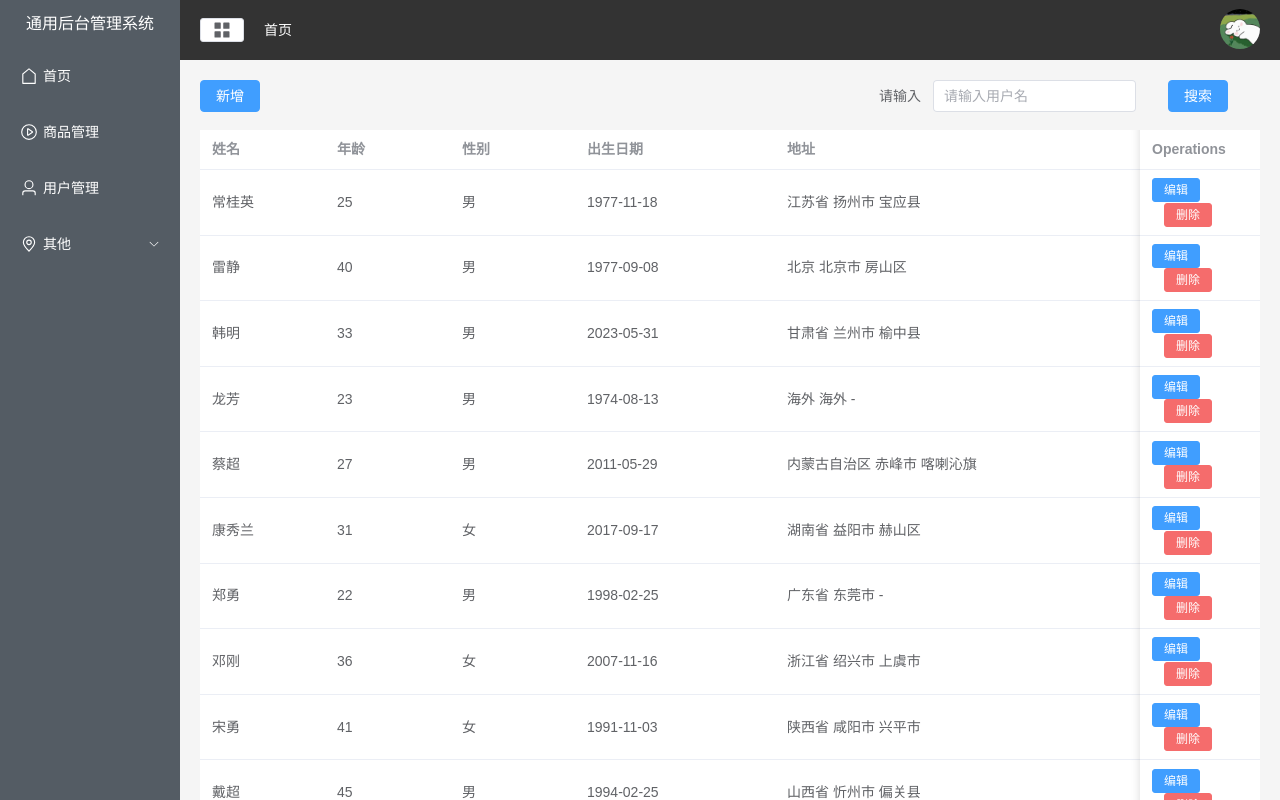
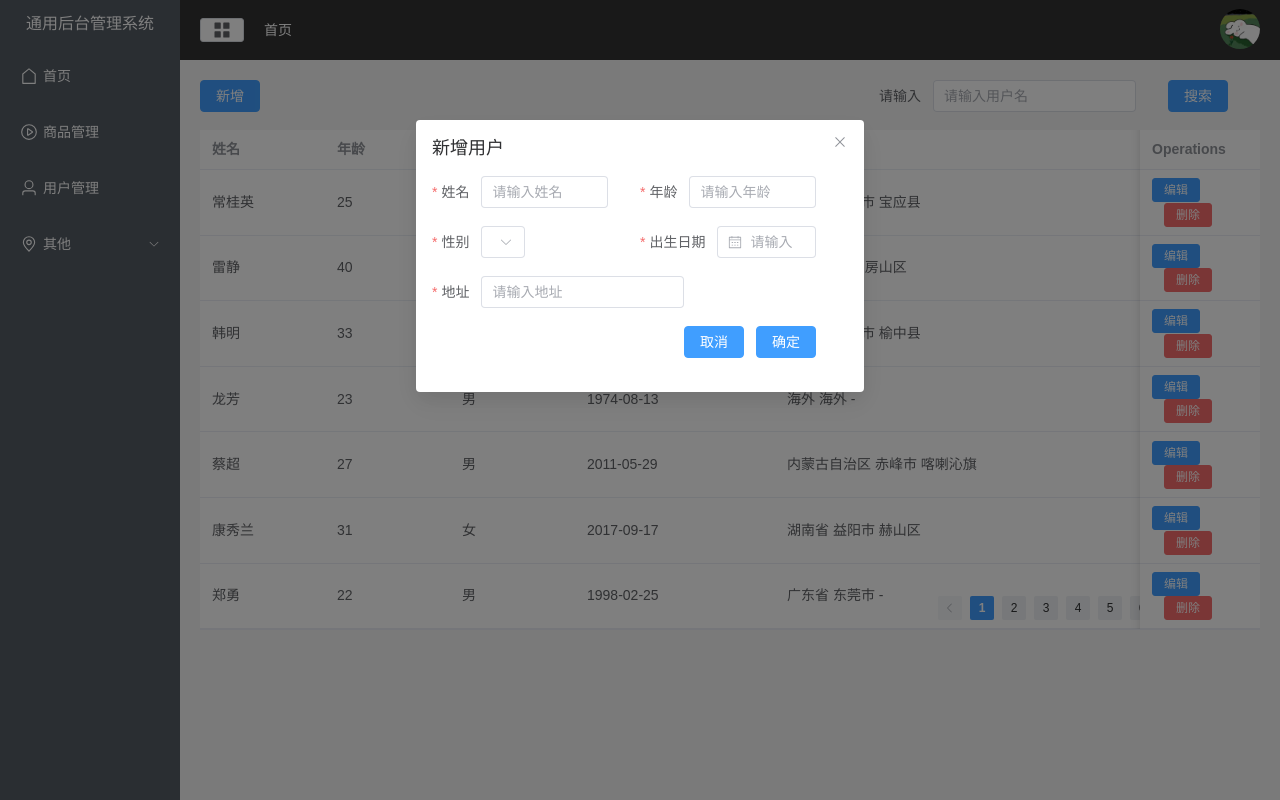
Before and after one commit to dodolindas/vue3-general-manage, a Vue app in the folder my-vue-app/: page /#/user in a window 1280 px wide. Built offline with nearby package versions, Linux system fonts and the light colour scheme.

Commit message:
对删除、新增用户进行实现

```diff
--- a/my-vue-app/src/api/api.js
+++ b/my-vue-app/src/api/api.js
@@ -27,11 +27,20 @@
       //   mock: true,
     });
   },
-  getUserData() {
+  getUserData(data) {
     return request({
       url: "user/getUserData",
       method: "get",
       //   mock: true,
+      data,
+    });
+  },
+  deleteUser(data) {
+    return request({
+      url: "user/deleteUser",
+      method: "get",
+      //   mock: true,
+      data,
     });
   },
 };
--- a/my-vue-app/src/api/mock.js
+++ b/my-vue-app/src/api/mock.js
@@ -8,3 +8,4 @@
 Mock.mock(/home\/getCountData/, "get", homeApi.getCountData);
 Mock.mock(/home\/getChartData/, "get", homeApi.getChartData);
 Mock.mock(/user\/getUserData/, "get", userApi.getUserList);
+Mock.mock(/user\/deleteUser/, "get", userApi.deleteUser);
--- a/my-vue-app/src/api/mockData/user.js
+++ b/my-vue-app/src/api/mockData/user.js
@@ -60,4 +60,25 @@
       },
     };
   },
+  /**
+   * 删除用户
+   * @param id
+   * @return {*}
+   */
+  deleteUser: (config) => {
+    const { id } = param2Obj(config.url);
+
+    if (!id) {
+      return {
+        code: -999,
+        message: "参数不正确",
+      };
+    } else {
+      List = List.filter((u) => u.id !== id);
+      return {
+        code: 200,
+        message: "删除成功",
+      };
+    }
+  },
 };
--- a/my-vue-app/src/views/User.vue
+++ b/my-vue-app/src/views/User.vue
@@ -1,5 +1,7 @@
 <script setup>
 import { ref, getCurrentInstance, onMounted, reactive } from "vue";
+import { ElMessage, ElMessageBox } from "element-plus";
+
 const handleClick = () => {
   console.log("click");
 };
@@ -7,13 +9,14 @@
 const tableData = ref([]);
 const { proxy } = getCurrentInstance();
 const getUserData = async () => {
-  let data = await proxy.$api.getUserData();
-  // console.log(data);
+  let data = await proxy.$api.getUserData(config);
   tableData.value = data.list.map((item) => ({
     ...item,
     sexLabel: item.sex === 1 ? "男" : "女",
   }));
+  config.total = data.count;
 };
+
 const tableLabel = reactive([
   {
     prop: "name",
@@ -38,20 +41,75 @@
     width: 400,
   },
 ]);
+
+const fromInline = reactive({
+  keyWord: "",
+});
+const config = reactive({
+  name: "",
+  total: 0,
+  page: 1,
+});
+
+const handleSearch = () => {
+  config.name = fromInline.keyWord;
+  getUserData();
+};
+const handleChange = (page) => {
+  config.page = page;
+  getUserData();
+};
+const handleDelete = (val) => {
+  // proxy.$api.
+  ElMessageBox.confirm("你确定要删除吗？").then(async () => {
+    await proxy.$api.deleteUser({ id: val.id });
+    ElMessage({
+      showClose: true,
+      message: "删除成功",
+      type: "success",
+    });
+    getUserData();
+  });
+};
+const action = ref("add");
+const dialogVisible = ref(true);
+const formUser = reactive({});
+//表单校验规则
+const rules = reactive({
+  name: [{ required: true, message: "姓名是必填项", trigger: "blur" }],
+  age: [
+    { required: true, message: "年龄是必填项", trigger: "blur" },
+    { type: "number", message: "年龄必须是数字" },
+  ],
+  sex: [{ required: true, message: "性别是必选项", trigger: "change" }],
+  birth: [{ required: true, message: "出生日期是必选项" }],
+  addr: [{ required: true, message: "地址是必填项" }],
+});
+const handleClose = () => {
+  //获取表单重置表单
+  dialogVisible.value = false;
+};
+const handleCancel = () => {
+  dialogVisible.value = false;
+};
 onMounted(() => {
   getUserData();
+  handleSearch();
 });
 </script>
 
 <template>
   <div class="user-header">
     <el-button type="primary">新增</el-button>
-    <el-form :inline="true">
+    <el-form :inline="true" :model="fromInline">
       <el-form-item label="请输入">
-        <el-input placeholder="请输入用户名"></el-input>
+        <el-input
+          placeholder="请输入用户名"
+          v-model="fromInline.keyWord"
+        ></el-input>
       </el-form-item>
       <el-form-item>
-        <el-button type="primary">搜索</el-button>
+        <el-button type="primary" @click="handleSearch">搜索</el-button>
       </el-form-item>
     </el-form>
   </div>
@@ -65,15 +123,80 @@
         :label="item.label"
       />
       <el-table-column fixed="right" label="Operations" min-width="120">
-        <template #default>
+        <template #="scope">
           <el-button type="primary" size="small" @click="handleClick">
             编辑
           </el-button>
-          <el-button type="danger" size="small">删除</el-button>
+          <el-button type="danger" size="small" @click="handleDelete(scope.row)"
+            >删除</el-button
+          >
         </template>
       </el-table-column>
     </el-table>
+    <el-pagination
+      class="pager"
+      background
+      layout="prev, pager, next"
+      size="small"
+      :total="config.total"
+      @current-change="handleChange"
+    />
   </div>
+  <el-dialog
+    v-model="dialogVisible"
+    :title="action == 'add' ? '新增用户' : '编辑用户'"
+    width="35%"
+    :before-close="handleClose"
+  >
+    <!--需要注意的是设置了:inline="true"，
+		会对el-select的样式造成影响，我们通过给他设置一个class=select-clearn
+		在css进行处理-->
+    <el-form :inline="true" :model="formUser" :rules="rules" ref="userForm">
+      <el-row>
+        <el-col :span="12">
+          <el-form-item label="姓名" prop="name">
+            <el-input v-model="formUser.name" placeholder="请输入姓名" />
+          </el-form-item>
+        </el-col>
+        <el-col :span="12">
+          <el-form-item label="年龄" prop="age">
+            <el-input v-model.number="formUser.age" placeholder="请输入年龄" />
+          </el-form-item>
+        </el-col>
+      </el-row>
+      <el-row>
+        <el-col :span="12">
+          <el-form-item class="select-clearn" label="性别" prop="sex">
+            <el-select v-model="formUser.sex" placeholder="请选择">
+              <el-option label="男" value="1" />
+              <el-option label="女" value="0" />
+            </el-select>
+          </el-form-item>
+        </el-col>
+        <el-col :span="12">
+          <el-form-item label="出生日期" prop="birth">
+            <el-date-picker
+              v-model="formUser.birth"
+              type="date"
+              placeholder="请输入"
+              style="width: 100%"
+            />
+          </el-form-item>
+        </el-col>
+      </el-row>
+      <el-row>
+        <el-form-item label="地址" prop="addr">
+          <el-input v-model="formUser.addr" placeholder="请输入地址" />
+        </el-form-item>
+      </el-row>
+      <el-row style="justify-content: flex-end">
+        <el-form-item>
+          <el-button type="primary" @click="handleCancel">取消</el-button>
+          <el-button type="primary" @click="onSubmit">确定</el-button>
+        </el-form-item>
+      </el-row>
+    </el-form>
+  </el-dialog>
 </template>
 
 <style scoped lang="less">
@@ -81,4 +204,20 @@
   display: flex;
   justify-content: space-between;
 }
+.table {
+  position: relative;
+  height: 520px;
+  .pager {
+    position: absolute;
+    right: 10px;
+    bottom: 30px;
+  }
+  .el-table {
+    width: 100%;
+    height: 500px;
+  }
+}
+// .select-clearn {
+//   display: flex;
+// }
 </style>
```
